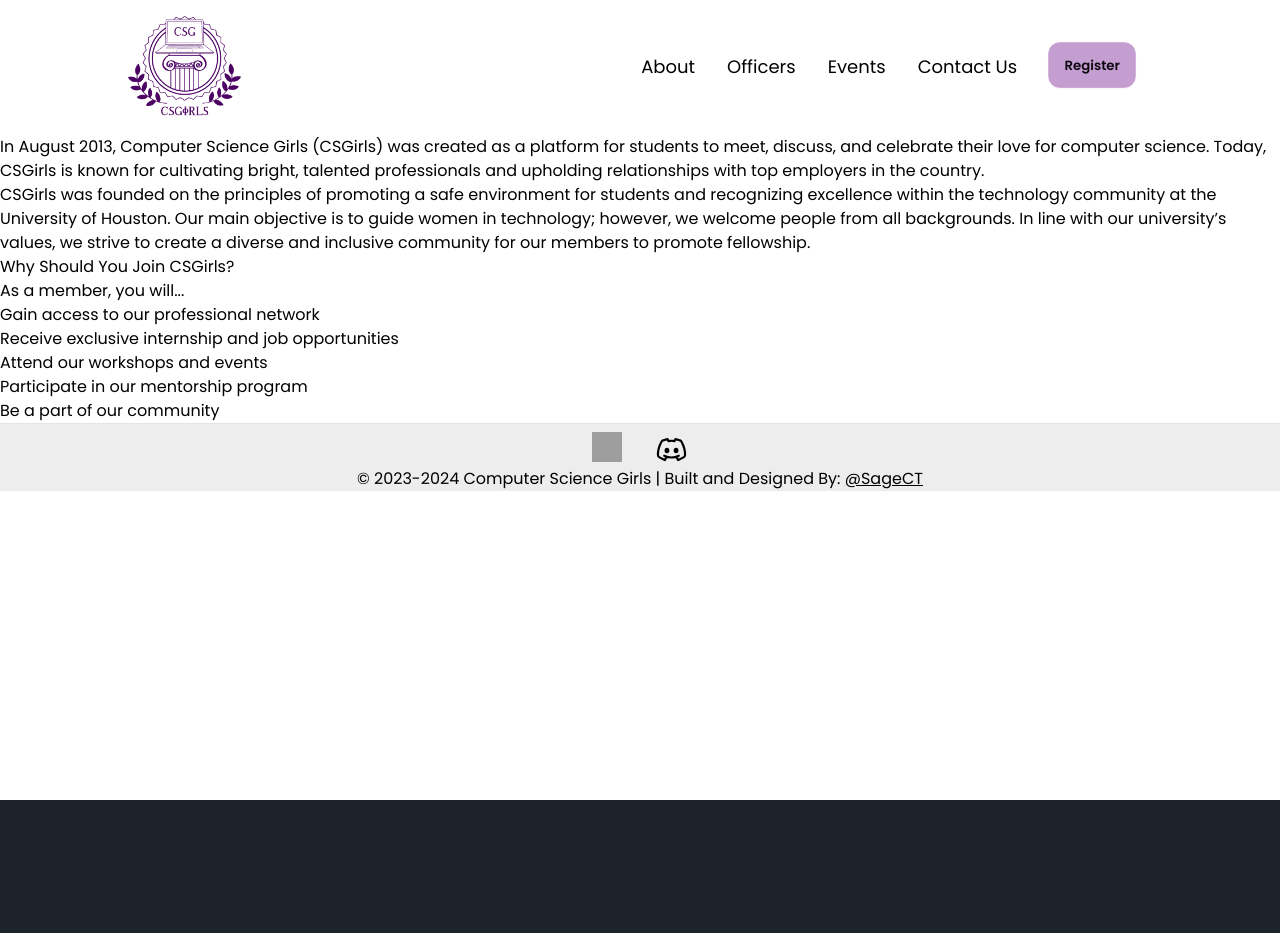
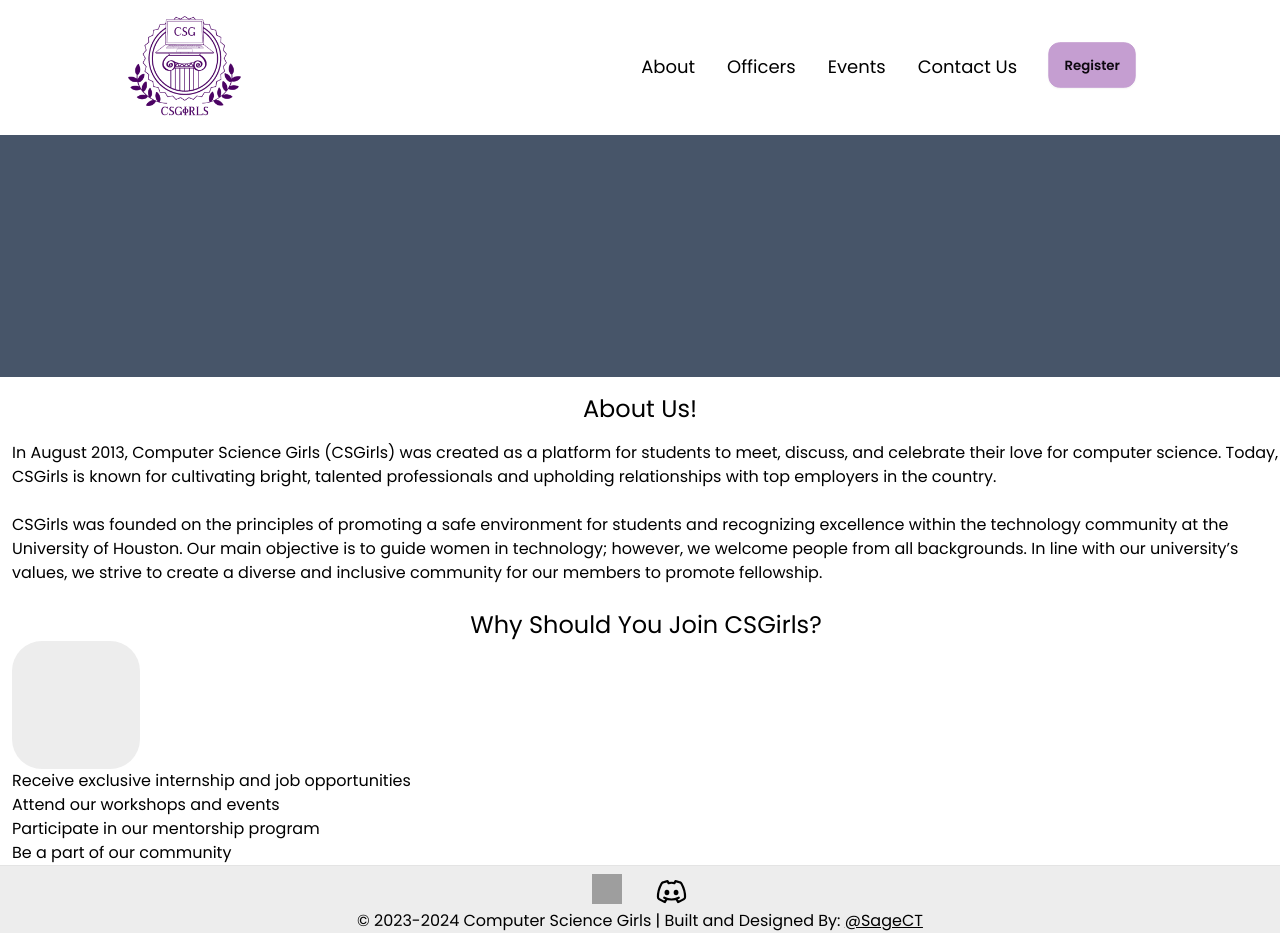
Before and after one commit to CSGirlsUH/csgirls-website, a React (Vite) app in the folder csgwebsite/: page /about in a window 1280 px wide. Before the commit the page ends 800 px from the top, so only its background shows below. Built offline with nearby package versions, Linux system fonts and the light colour scheme; grey boxes are pictures that could not be loaded.

Commit message:
Working on About Main and smallcard

```diff
--- a/csgwebsite/src/components/AboutMain.tsx
+++ b/csgwebsite/src/components/AboutMain.tsx
@@ -1,30 +1,52 @@
 import React from "react";
+import SmallCard from "./SmallCard";
 
 function AboutMain() {
   return (
     <>
+      {/* Mobile Variant */}
+      <div className="overflow-y-auto">
+        {/* Group Image */}
+        <div className="w-screen h-[242px] bg-slate-600"></div>
+        {/* <img src="./group-image.jpg" className="w-screen h-[242]" /> */}
+
+        {/* Title Text */}
+        <h1 className="flex flex-row font-poppins text-2xl py-4 justify-center ">
+          About Us!
+        </h1>
+
         {/* Main Text */}
-      <div>
-        <p>
+        <div className="flex flex-col justify-center pl-3">
+          <p className="pb-6">
             In August 2013, Computer Science Girls (CSGirls) was created as a
             platform for students to meet, discuss, and celebrate their love for
             computer science. Today, CSGirls is known for cultivating bright,
-          talented professionals and upholding relationships with top employers
-          in the country.
+            talented professionals and upholding relationships with top
+            employers in the country.
           </p>
-        <p>
-          CSGirls was founded on the principles of promoting a safe environment
-          for students and recognizing excellence within the technology
-          community at the University of Houston. Our main objective is to guide
-          women in technology; however, we welcome people from all backgrounds.
-          In line with our university’s values, we strive to create a diverse
-          and inclusive community for our members to promote fellowship.
+          <p className="pb-6">
+            CSGirls was founded on the principles of promoting a safe
+            environment for students and recognizing excellence within the
+            technology community at the University of Houston. Our main
+            objective is to guide women in technology; however, we welcome
+            people from all backgrounds. In line with our university’s values,
+            we strive to create a diverse and inclusive community for our
+            members to promote fellowship.
           </p>
           {/* Why Should You Join CSG? */}
-        <h1>Why Should You Join CSGirls?</h1>
-        <p>As a member, you will...</p>
+          <h1 className="flex flex-row justify-center text-2xl">
+            Why Should You Join CSGirls?
+          </h1>
           <ul>
-          <li>Gain access to our professional network</li>
+            <li>
+              <SmallCard
+                title="Free T-shirt for Yearly Members!"
+                pText="or $18 dollars for non-members. Semester members can always upgrade to yearly for the free shirt for $10!"
+              >
+                Gain access to our professional network
+                <SmallCard />
+              </SmallCard>
+            </li>
             <li>Receive exclusive internship and job opportunities</li>
             <li>Attend our workshops and events</li>
             <li>Participate in our mentorship program</li>
@@ -32,6 +54,7 @@ function AboutMain() {
           </ul>
           {/* Use card components to add features/perks of joining */}
         </div>
+      </div>
     </>
   );
 }
--- a/csgwebsite/src/components/Navbar.tsx
+++ b/csgwebsite/src/components/Navbar.tsx
@@ -17,10 +17,12 @@ const Navbar = () => {
     <>
       <div className="flex justify-between items-center border-b border-bordergray md:border-0 md:pr-6 md:mr-[118px] ">
         {/* CSG Logo (Purple) */}
-        <img
-          src="./Purp_WhiteBG_Logo.png"
-          className="w-14 h-14 m-4 md:w-[113px] md:h-auto md:my-4 md:ml-32"
-        />
+        <a href="/home">
+          <img
+            src="./Purp_WhiteBG_Logo.png"
+            className="w-14 h-14 m-4 md:w-[113px] md:h-auto md:my-4 md:ml-32"
+          />
+        </a>
         <ul className="hidden md:flex">
           {/* Nav Bar Links */}
           <div className=" my-7 text-lg flex flex-row ">
--- /dev/null
+++ b/csgwebsite/src/components/SmallCard.tsx
@@ -0,0 +1,16 @@
+import React from "react";
+
+interface CardProps {
+  title: string;
+  pText: string;
+}
+
+const SmallCard = (props: CardProps) => {
+  return (
+    <>
+      <div className="w-32 h-32 bg-bggray rounded-[30px]"></div>
+    </>
+  );
+};
+
+export default SmallCard;
--- a/csgwebsite/src/pages/About.tsx
+++ b/csgwebsite/src/pages/About.tsx
@@ -8,7 +8,7 @@ import AboutMain from "../components/AboutMain";
 function About() {
   return (
     <>
-      <div className="font-poppins mx-auto my-auto h-screen overflow-hidden bg-white text-black">
+      <div className="font-poppins mx-full my-full overflow-y-auto bg-white text-black">
         <Navbar />
         <AboutMain />
         <Footer />
```
Lines whose indentation alone changed are shown as unchanged.
